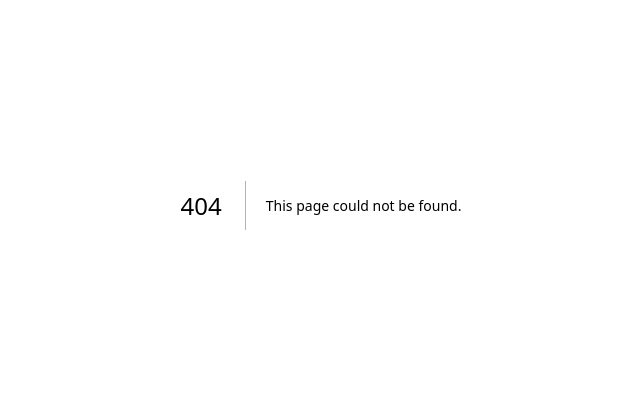
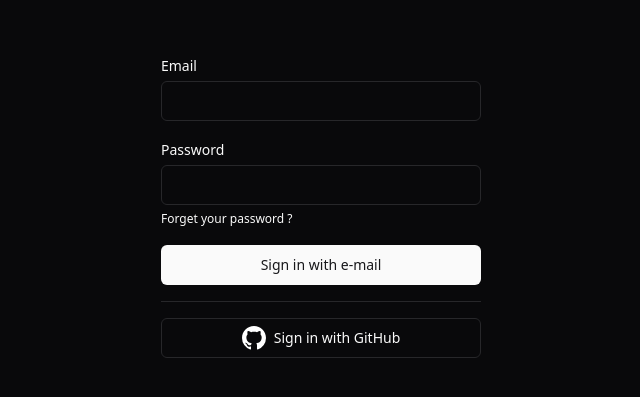
Before and after one commit to DiegoPorfirio01/saas-boilerplate, a Next.js app in the folder apps/web/: page /auth/sign-in in a window 1280 px wide. Before the commit this address had no page. Shown: the part 195-592 px from the top of the page, without its empty margins (319-959 px from the left). Built offline with nearby package versions, Linux system fonts and the light colour scheme.

Commit message:
feat(web: login) page

```diff
--- /dev/null
+++ b/apps/web/src/app/auth/layout.tsx
@@ -0,0 +1,11 @@
+export default function AuthLayout({
+  children,
+}: Readonly<{
+  children: React.ReactNode
+}>) {
+  return (
+    <div className="flex min-h-screen flex-col items-center justify-center px-4">
+      <div className="w-full max-w-xs">{children}</div>
+    </div>
+  )
+}
--- /dev/null
+++ b/apps/web/src/app/auth/sign-in/page.tsx
@@ -0,0 +1,40 @@
+import Image from 'next/image'
+import Link from 'next/link'
+
+import githubIcon from '@/assets/github-icon.svg'
+import { Button } from '@/components/ui/button'
+import { Input } from '@/components/ui/input'
+import { Label } from '@/components/ui/label'
+import { Separator } from '@/components/ui/separator'
+
+export default function SignInPage() {
+  return (
+    <form action="" className="space-y-4">
+      <div className="space-y-1">
+        <Label htmlFor="email">Email</Label>
+        <Input name="email" type="email" id="email" />
+      </div>
+
+      <div className="space-y-1">
+        <Label htmlFor="password">Password</Label>
+        <Input name="password" type="password" id="password" />
+
+        <Link
+          href={'/auth/forgot-password'}
+          className="text-xs font-medium text-foreground hover:underline"
+        >
+          Forget your password ?
+        </Link>
+      </div>
+
+      <Button className="w-full">Sign in with e-mail</Button>
+
+      <Separator />
+
+      <Button className="w-full" variant={'outline'}>
+        <Image src={githubIcon} className="mr-2 dark:invert" alt="" />
+        Sign in with GitHub
+      </Button>
+    </form>
+  )
+}
```
Also changed, not shown: apps/web/src/assets/github-icon.svg (added).
